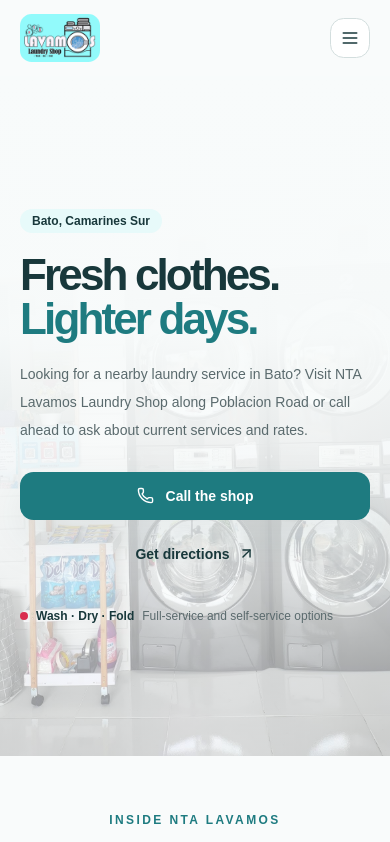
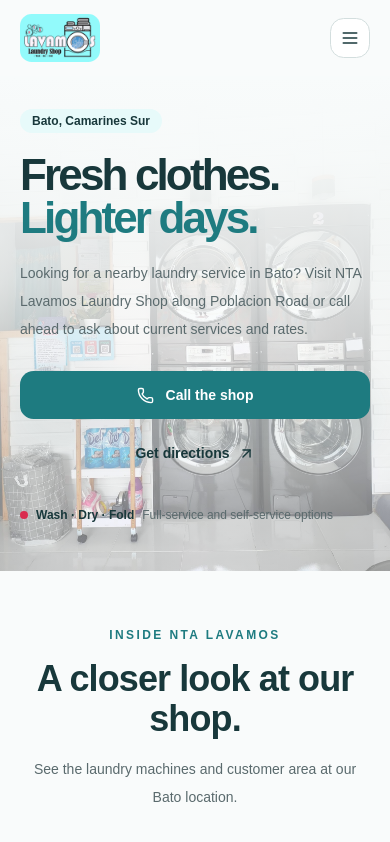
Before and after one commit to Draizen75/NTA-Lavamos-Laundry-Shop, a Next.js app: page / in a window 390 px wide. Shown: the top 842 px of the page. Built offline with nearby package versions, Linux system fonts and the light colour scheme.

Commit message:
Tighten mobile hero spacing and improve background balance

```diff
--- a/app/page.tsx
+++ b/app/page.tsx
@@ -44,14 +44,14 @@ export default function Home() {
             fill
             priority
             sizes="100vw"
-            className="object-cover object-[58%_78%] sm:object-[62%_65%] lg:object-[72%_center]"
+            className="object-cover object-[58%_62%] sm:object-[62%_65%] lg:object-[72%_center]"
           />
         </div>
         <div
-          className="pointer-events-none absolute inset-0 -z-10 bg-[linear-gradient(to_bottom,#f8fbfb_0%,rgba(248,251,251,0.99)_38%,rgba(248,251,251,0.9)_58%,rgba(248,251,251,0.48)_100%)] sm:bg-[linear-gradient(to_bottom,#f8fbfb_0%,rgba(248,251,251,0.97)_34%,rgba(248,251,251,0.78)_58%,rgba(248,251,251,0.28)_100%)] lg:bg-[linear-gradient(to_right,#f8fbfb_0%,rgba(248,251,251,0.99)_34%,rgba(248,251,251,0.88)_49%,rgba(248,251,251,0.28)_72%,rgba(248,251,251,0.08)_100%)]"
+          className="pointer-events-none absolute inset-0 -z-10 bg-[linear-gradient(to_bottom,#f8fbfb_0%,rgba(248,251,251,0.97)_16%,rgba(248,251,251,0.84)_42%,rgba(248,251,251,0.38)_100%)] sm:bg-[linear-gradient(to_bottom,#f8fbfb_0%,rgba(248,251,251,0.97)_34%,rgba(248,251,251,0.78)_58%,rgba(248,251,251,0.28)_100%)] lg:bg-[linear-gradient(to_right,#f8fbfb_0%,rgba(248,251,251,0.99)_34%,rgba(248,251,251,0.88)_49%,rgba(248,251,251,0.28)_72%,rgba(248,251,251,0.08)_100%)]"
           aria-hidden="true"
         />
-        <div className="container relative grid min-h-[680px] items-center py-12 sm:min-h-[720px] sm:py-16 lg:min-h-[680px] lg:grid-cols-[1.05fr_0.95fr] lg:py-20">
+        <div className="container relative grid min-h-0 items-start py-8 pb-12 sm:min-h-[620px] sm:items-center sm:py-14 lg:min-h-[680px] lg:grid-cols-[1.05fr_0.95fr] lg:py-20">
           <div className="relative z-10 max-w-[650px]">
             <Badge variant="secondary" className="border-0 bg-brand-mint text-brand-deep">Bato, Camarines Sur</Badge>
             <h1 className="mt-5 max-w-[650px] text-[clamp(2.75rem,9vw,5.8rem)] font-black leading-[0.98] tracking-[-0.065em] text-brand-deep sm:mt-6">
```
